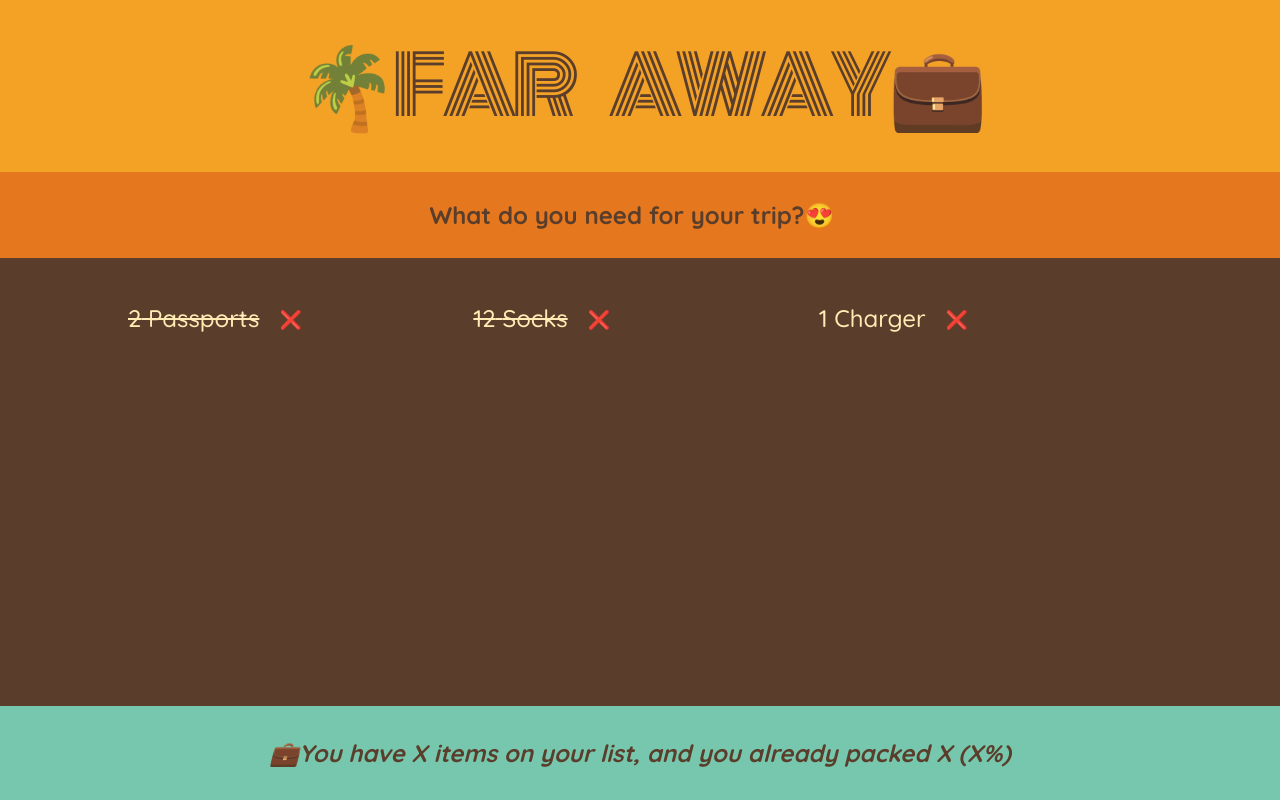
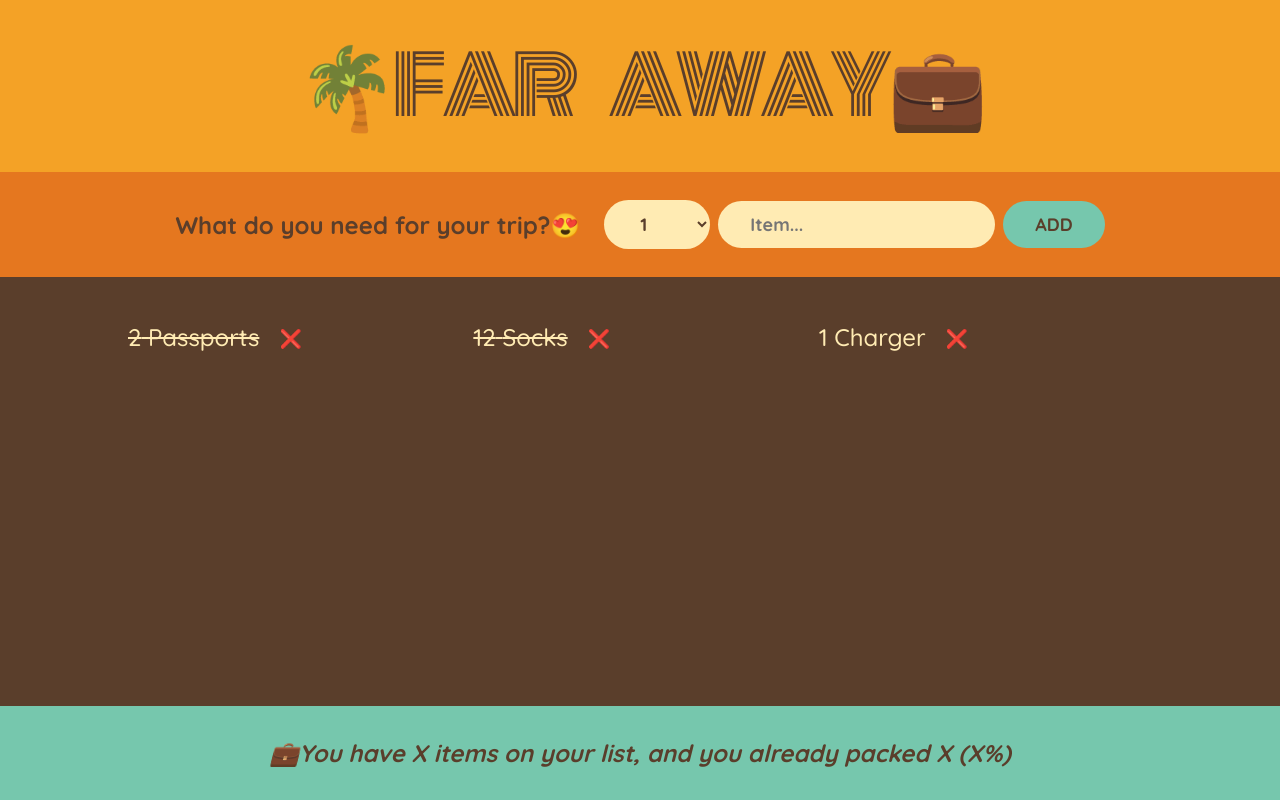
Before and after one commit to jasmindzogovic/travel-list, a React (Create React App) app: page / in a window 1280 px wide. Built offline with nearby package versions, Linux system fonts and the light colour scheme.

Commit message:
added controlled elements functionality

```diff
--- a/src/App.js
+++ b/src/App.js
@@ -1,7 +1,9 @@
+import { useState } from "react";
+
 const initialItems = [
   { id: 1, description: "Passports", quantity: 2, packed: true },
   { id: 2, description: "Socks", quantity: 12, packed: true },
-  { id: 2, description: "Charger", quantity: 1, packed: false },
+  { id: 3, description: "Charger", quantity: 1, packed: false },
 ];
 
 export default function App() {
@@ -20,10 +22,39 @@
 }
 
 function Form() {
+  const [description, setDescription] = useState("");
+  const [quantity, setQuantity] = useState(1);
+
+  function handleSumbit(e) {
+    e.preventDefault();
+
+    if (!description) return;
+
+    const newItem = { description, quantity, packed: false, id: Date.now() };
+    console.log(newItem);
+
+    setDescription("");
+    setQuantity(1);
+  }
+
   return (
-    <div className="add-form">
+    <form className="add-form" onSubmit={handleSumbit}>
       <h3>What do you need for your trip?😍</h3>
-    </div>
+      <select value={quantity} onChange={(e) => setQuantity(+e.target.value)}>
+        {Array.from({ length: 20 }, (_, i) => i + 1).map((num) => (
+          <option value={num} key={num}>
+            {num}
+          </option>
+        ))}
+      </select>
+      <input
+        type="text"
+        placeholder="Item..."
+        value={description}
+        onChange={(e) => setDescription(e.target.value)}
+      />
+      <button>Add</button>
+    </form>
   );
 }
 
@@ -32,7 +63,7 @@
     <div className="list">
       <ul>
         {initialItems.map((item) => (
-          <Item item={item} />
+          <Item item={item} key={item.id} />
         ))}
       </ul>
     </div>
```
